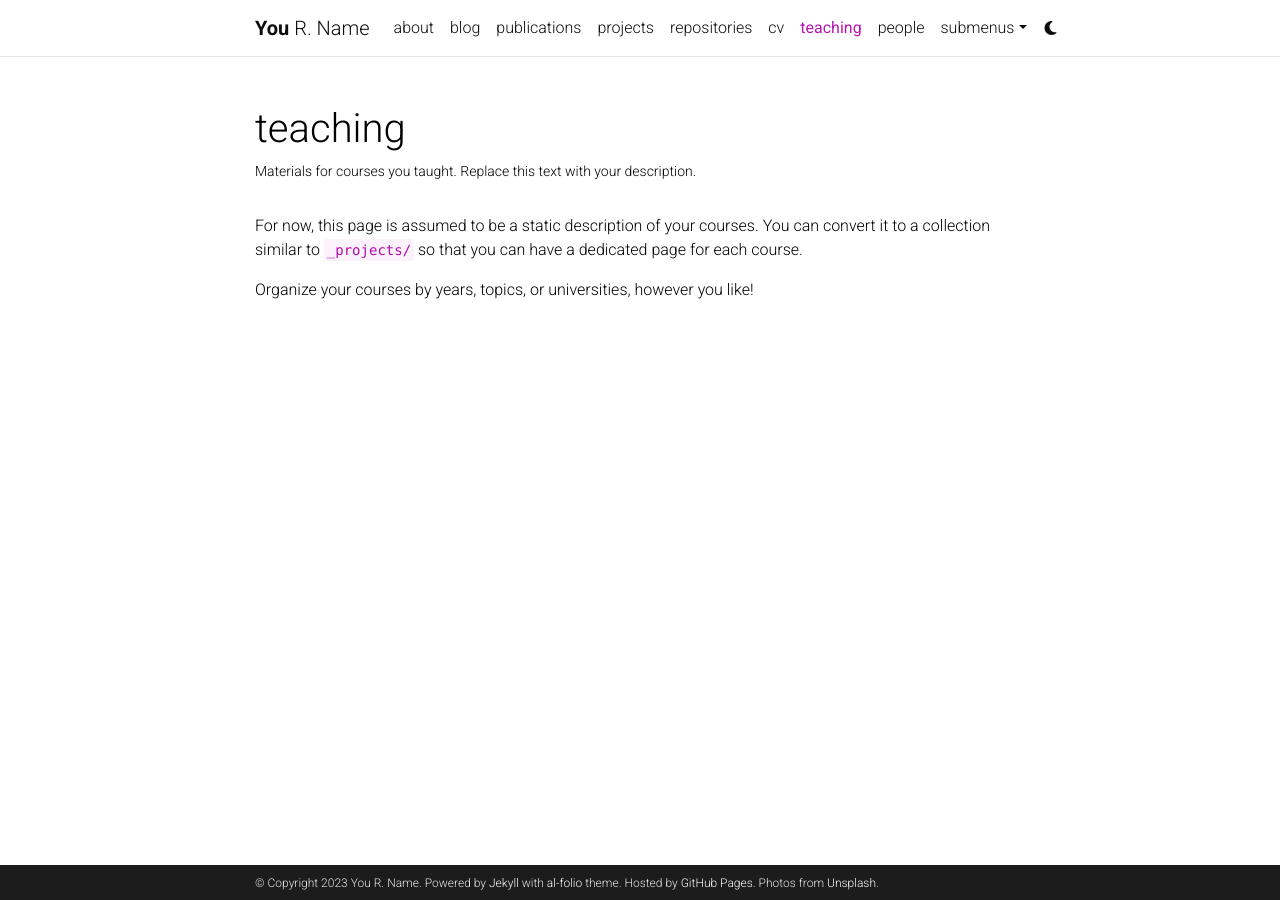
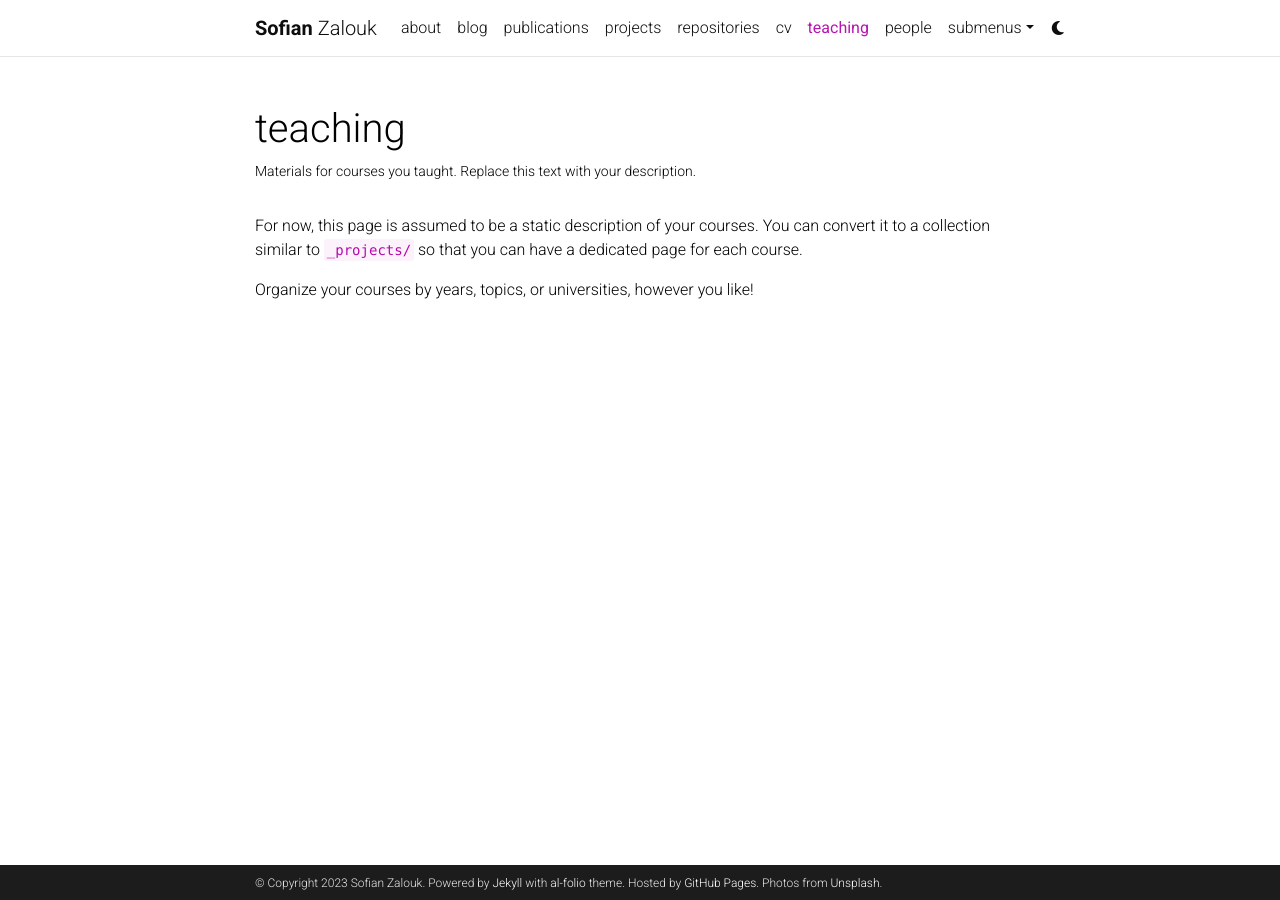
Before and after one commit to szalouk/szalouk.github.io, a Jekyll site: the page built from _pages/teaching.md, in a window 1280 px wide. Built offline with Jekyll 4.4.1, drawn with Linux system fonts in a browser that asks for light colours; comment, search, counter and statistics services are not loaded; a style sheet for code colours, icons or effects is not loaded.

Commit message:
Update _config.yml

```diff
--- a/_config.yml
+++ b/_config.yml
@@ -3,10 +3,10 @@
 # -----------------------------------------------------------------------------
 
 title: blank # the website title (if blank, full name will be used instead)
-first_name: You
-middle_name: R.
-last_name: Name
-email: you@example.com
+first_name: Sofian
+middle_name:
+last_name: Zalouk
+email: szalouk@stanford.edu
 description: > # the ">" symbol means to ignore newlines until "footer_text:"
   A simple, whitespace theme for academics. Based on [*folio](https://github.com/bogoli/-folio) design.
 footer_text: >
@@ -18,8 +18,8 @@
 lang: en # the language of your site (for example: en, fr, cn, ru, etc.)
 icon: ⚛️  # the emoji used as the favicon (alternatively, provide image name in /assets/img/)
 
-url: https://alshedivat.github.io # the base hostname & protocol for your site
-baseurl: /al-folio # the subpath of your site, e.g. /blog/
+url: https://szalouk.github.io # the base hostname & protocol for your site
+baseurl: # the subpath of your site, e.g. /blog/
 last_updated: false # set to true if you want to display last updated in the footer
 impressum_path:  # set to path to include impressum link in the footer, use the same path as permalink in a page, helps to conform with EU GDPR
 
@@ -67,13 +67,13 @@
 # Social integration
 # -----------------------------------------------------------------------------
 
-github_username: # your GitHub user name
+github_username: szalouk # your GitHub user name
 gitlab_username: # your GitLab user name
 x_username: # your X handle
 mastodon_username: # your mastodon instance+username in the format instance.tld/@username
 linkedin_username: # your LinkedIn user name
 telegram_username: # your Telegram user name
-scholar_userid: # your Google Scholar ID
+scholar_userid: mU5D8d4AAAAJ # your Google Scholar ID
 semanticscholar_id: # your Semantic Scholar ID
 whatsapp_number: # your WhatsApp number (full phone number in international format. Omit any zeroes, brackets, or dashes when adding the phone number in international format.)
 orcid_id: # your ORCID ID
```
